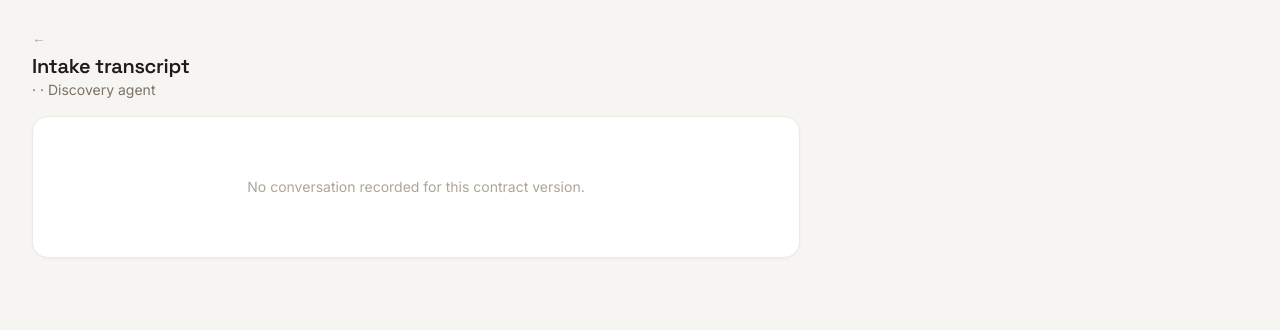
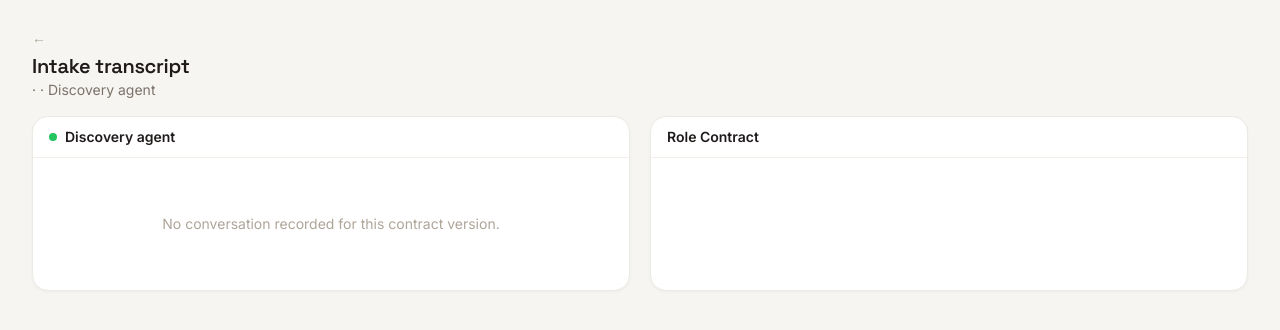
Before and after one commit to Bhargava-codes/hiring-assistant, a FastAPI app: template app/templates/intake_transcript.html in a window 1280 px wide. Shown: the part 56-386 px from the top of the page. Run offline with FastAPI, Linux system fonts and the light colour scheme; the template is opened without the code that fills it, so the values that code supplies are empty; some libraries are stand-ins or nearby versions.

Commit message:
Show the live-intake layers panel on the transcript screen
The transcript page now renders as a two-column layout matching the live
intake screen: chat on the left, and on the right the same per-layer (L0-L5)
progress bars and provenance-tagged field list, rendered statically from the
final contract state via the existing _contract_fields.html partial.

Co-Authored-By: Claude Opus 4.8 <noreply@anthropic.com>

```diff
--- a/app/routers/requisitions.py
+++ b/app/routers/requisitions.py
@@ -164,13 +164,19 @@ def intake_page(req_id: int, request: Request, db: Session = Depends(get_db)):
 @router.get("/{req_id}/intake/transcript")
 def intake_transcript(req_id: int, request: Request, db: Session = Depends(get_db)):
     """Read-only view of the intake conversation that produced the current
-    contract version — useful for review/demo once intake has moved on."""
+    contract version — useful for review/demo once intake has moved on. Shows
+    the same per-layer progress + provenance panel as the live intake screen,
+    rendered statically from the final contract state."""
     req = _get_req(db, req_id)
     contract = req.current_contract
     messages = (contract.chat_state or {}).get("messages", []) if contract else []
+    progress = schema.layer_progress(contract.fields) if contract else []
+    can_render = schema.can_render(contract.fields) if contract else False
     return _tmpl(request).TemplateResponse(request, "intake_transcript.html",
         {"request": request, "nav": "requisitions", "page_title": f"Intake transcript · {req.title}",
-         "req": req, "contract": contract, "messages": messages},
+         "req": req, "contract": contract, "messages": messages, "progress": progress,
+         "can_render": can_render,
+         "layers": schema.LAYERS, "field_labels": schema.FIELD_LABELS, "critical": schema.CRITICAL_FIELDS},
     )
 
 
--- a/app/templates/intake_transcript.html
+++ b/app/templates/intake_transcript.html
@@ -9,9 +9,14 @@
   </div>
 </div>
 
-<div class="card p-5 max-w-3xl">
+<div class="grid grid-cols-1 lg:grid-cols-2 gap-5">
+  <!-- Chat transcript (static) -->
+  <div class="card flex flex-col overflow-hidden">
+    <div class="px-4 py-2.5 border-b border-gray-100 text-sm font-semibold flex items-center gap-2">
+      <span class="w-2 h-2 rounded-full bg-green-500"></span> Discovery agent
+    </div>
+    <div class="p-4 space-y-3 overflow-auto" style="max-height: calc(100vh - 260px)">
       {% if messages %}
-  <div class="space-y-3">
         {% for m in messages %}
         <div class="flex {{ 'justify-end' if m.role == 'user' else 'justify-start' }}">
           <div class="max-w-[85%] rounded-2xl px-3.5 py-2 text-sm whitespace-pre-wrap {{
@@ -19,9 +24,35 @@
             else 'bg-gray-100 text-gray-800 rounded-bl-sm' }}">{{ m.content }}</div>
         </div>
         {% endfor %}
-  </div>
       {% else %}
         <div class="text-sm text-gray-400 text-center py-10">No conversation recorded for this contract version.</div>
       {% endif %}
     </div>
+  </div>
+
+  <!-- Role Contract panel: same per-layer progress + provenance view as live intake -->
+  <div class="card flex flex-col overflow-hidden">
+    <div class="px-4 py-2.5 border-b border-gray-100 flex items-center justify-between">
+      <div class="text-sm font-semibold">Role Contract</div>
+      {% if contract and can_render %}
+      <span class="badge bg-green-100 text-green-700">All critical fields ✓</span>
+      {% endif %}
+    </div>
+    {% if progress %}
+    <div class="px-4 py-3 border-b border-gray-100 grid grid-cols-3 gap-2">
+      {% for p in progress %}
+      <div class="text-center">
+        <div class="text-[10px] text-gray-400 mb-1 truncate" title="{{ p.name }}">L{{ p.id }} {{ p.name.split(' ')[0] }}</div>
+        <div class="h-1.5 bg-gray-100 rounded overflow-hidden">
+          <div class="h-1.5 {{ 'bg-green-500' if p.complete else 'bg-brand-500' }}" style="width: {{ (100 * p.filled / p.total)|round|int }}%"></div>
+        </div>
+      </div>
+      {% endfor %}
+    </div>
+    {% endif %}
+    <div class="p-4 overflow-auto" style="max-height: calc(100vh - 320px)">
+      {% if contract %}{% include "_contract_fields.html" %}{% endif %}
+    </div>
+  </div>
+</div>
 {% endblock %}
```
Lines whose indentation alone changed are shown as unchanged.
